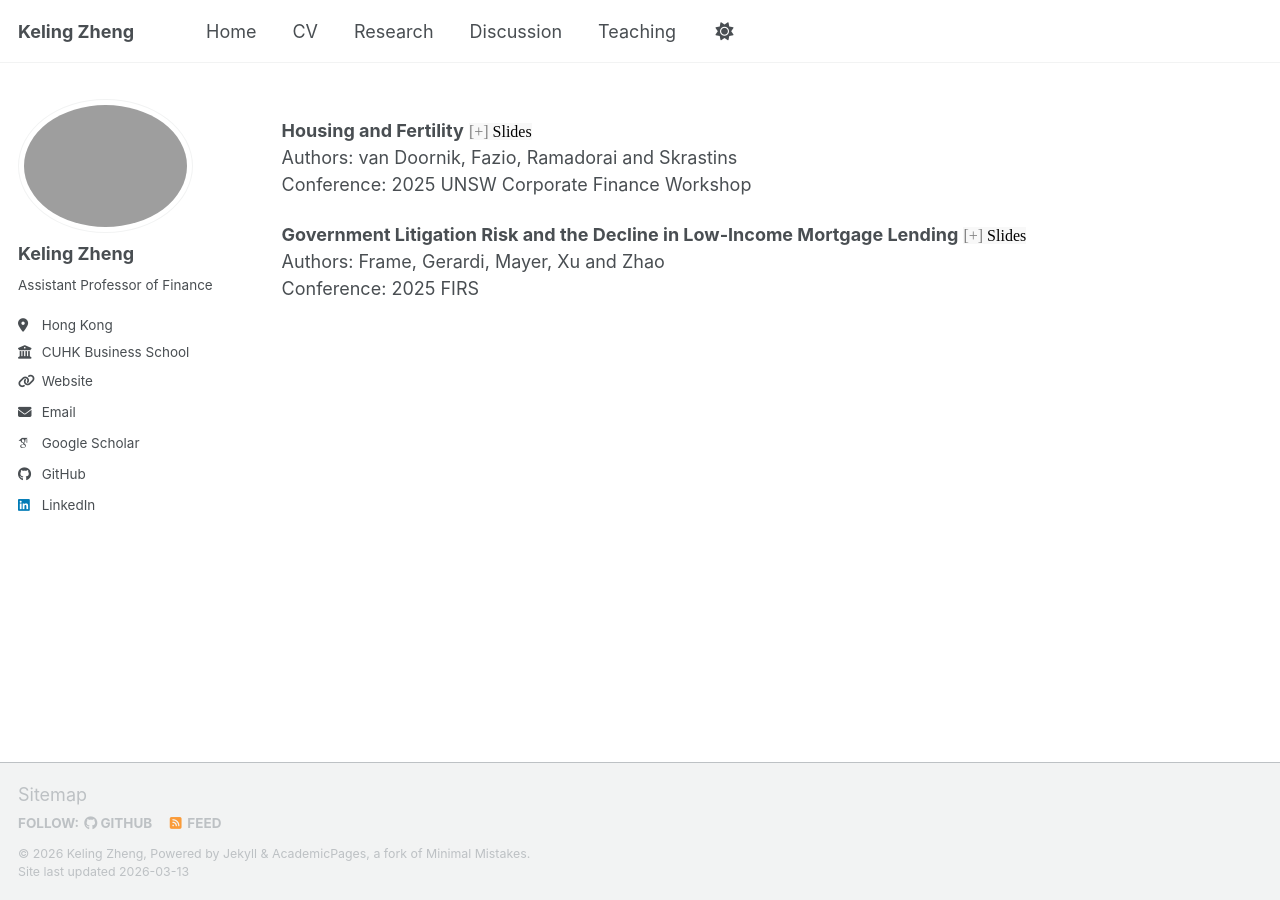
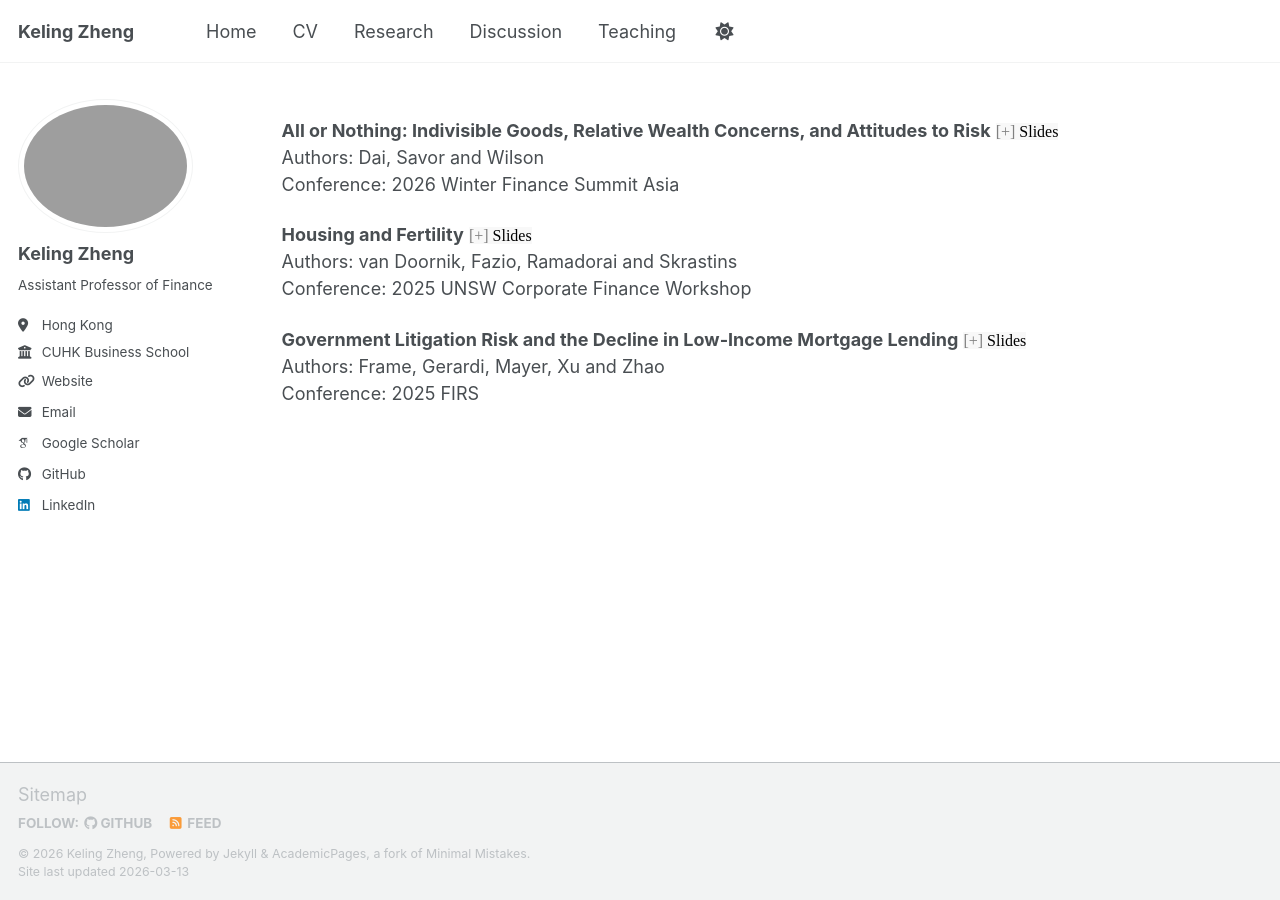
Before and after one commit to Keling-Zheng/Keling-Zheng.github.io, a Jekyll site: the page built from _pages/talks.html, in a window 1280 px wide. Built offline with Jekyll 4.4.1, drawn with Linux system fonts in a browser that asks for light colours; some web fonts are replaced; a script bundle is joined from its source files by our own code; library files that are not in the unit come from our copies.

Commit message:
Add new talk details to talks.html
add wfs asia slides

```diff
--- a/_pages/talks.html
+++ b/_pages/talks.html
@@ -4,6 +4,12 @@ permalink: /talks/
 title: ""
 author_profile: true
 ---
+
+<p>
+    <strong>All or Nothing: Indivisible Goods, Relative Wealth Concerns, and Attitudes to Risk</strong>
+    <a style="text-decoration:none; background-color:#f8f8f8; font-size: 16px; font-family: Roboto Slab, serif;" href="http://keling-zheng.github.io/files/discussions/2026_wfsasia.pdf"><span style="color: gray;">[+]</span> <span style="color:black;">Slides</span></a>
+    <br>Authors: Dai, Savor and Wilson <br>Conference: 2026 Winter Finance Summit Asia
+</p>
 
 <p>
     <strong>Housing and Fertility</strong>
```
